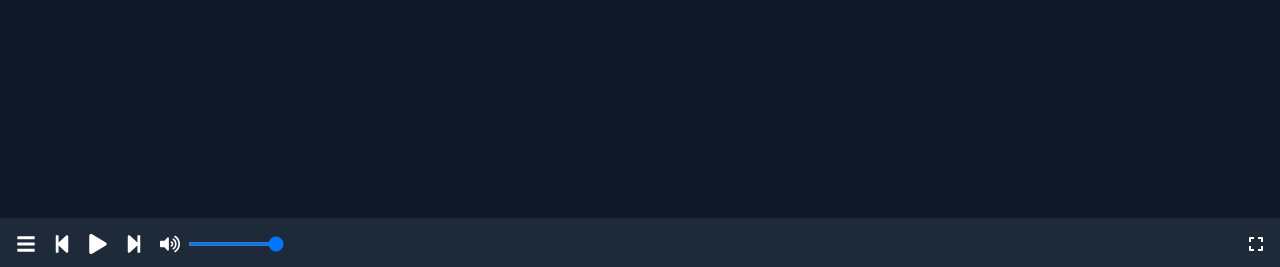
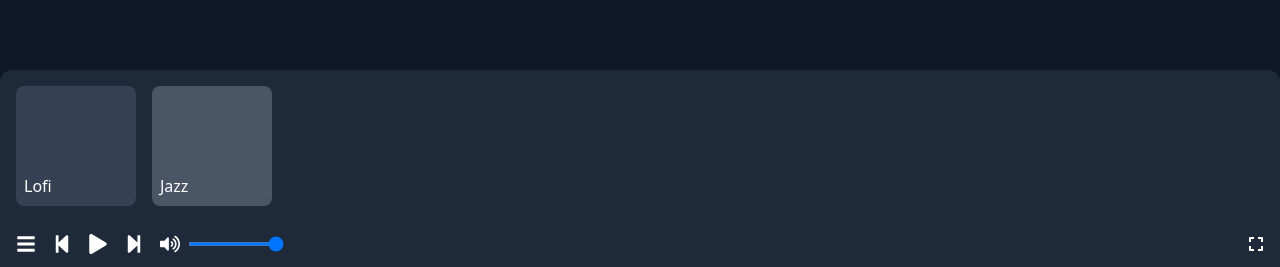
Before and after one commit to saugatdhakal/Pomodoro, a React (Vite) app: page / in a window 1280 px wide. Both pictures are taken after a click on the button 26 px from the left and 774 px from the top of the page. Shown: the part 530-797 px from the top of the page. Built offline with nearby package versions, Linux system fonts and the light colour scheme.

Commit message:
Refactor MusicPlayer component to support multiple albums and tracks with improved navigation and UI enhancements

```diff
--- a/src/component/MusicPlayer.jsx
+++ b/src/component/MusicPlayer.jsx
@@ -16,6 +16,9 @@ import {
 function MusicPlayer() {
   const audioList = [
     {
+      name: "Lofi",
+      tracks: [
+        {
           src: lofi1,
           title: "lofi-1",
         },
@@ -23,16 +26,28 @@ function MusicPlayer() {
           src: lofi2,
           title: "lofi-2",
         },
+      ],
+    },
+    {
+      name: "Jazz",
+      tracks: [
         {
           src: lofi3,
-      title: "lofi-3",
+          title: "lofi-3`",
+        },
+      ],
     },
   ];
   const audioRef = useRef(audioList[0].src);
   const [isPlaying, setIsPlaying] = useState(false);
   const [volume, setVolume] = useState(1);
-  const [selectedAudio, setSelectedAudio] = useState(audioList[0].src);
+  const [selectedAudio, setSelectedAudio] = useState(
+    audioList[0].tracks[0].src
+  );
   const [mute, setMute] = useState(false);
+  const [musicAblemCard, setMusicAblemCard] = useState(false);
+  const [currentAlbumIndex, setCurrentAlbumIndex] = useState(0);
+  const [currentTrackIndex, setCurrentTrackIndex] = useState(0);
 
   const togglePlay = () => {
     if (audioRef.current.paused) {
@@ -45,11 +60,28 @@ function MusicPlayer() {
   };
 
   const rewind = () => {
-    const currentIndex = audioList.findIndex(
-      (audio) => audio.src === selectedAudio
-    );
-    const newIndex = currentIndex > 0 ? currentIndex - 1 : audioList.length - 1;
-    setSelectedAudio(audioList[newIndex].src);
+    // Calculate previous track position
+    let prevTrackIndex = currentTrackIndex - 1;
+    let prevAlbumIndex = currentAlbumIndex;
+
+    // If we're at the start of current album's tracks
+    if (prevTrackIndex < 0) {
+      prevAlbumIndex = currentAlbumIndex - 1;
+      // If we're at the first album, loop to last album
+      if (prevAlbumIndex < 0) {
+        prevAlbumIndex = audioList.length - 1;
+      }
+      prevTrackIndex = audioList[prevAlbumIndex].tracks.length - 1;
+    }
+
+    // Update current indices
+    setCurrentTrackIndex(prevTrackIndex);
+    setCurrentAlbumIndex(prevAlbumIndex);
+
+    // Update selected audio
+    setSelectedAudio(audioList[prevAlbumIndex].tracks[prevTrackIndex].src);
+
+    // Play if currently playing
     if (isPlaying) {
       audioRef.current.load();
       audioRef.current.addEventListener(
@@ -63,11 +95,28 @@ function MusicPlayer() {
   };
 
   const forward = () => {
-    const currentIndex = audioList.findIndex(
-      (audio) => audio.src === selectedAudio
-    );
-    const newIndex = currentIndex < audioList.length - 1 ? currentIndex + 1 : 0;
-    setSelectedAudio(audioList[newIndex].src);
+    // Calculate next track position
+    let nextTrackIndex = currentTrackIndex + 1;
+    let nextAlbumIndex = currentAlbumIndex;
+
+    // If we've reached the end of current album's tracks
+    if (nextTrackIndex >= audioList[currentAlbumIndex].tracks.length) {
+      nextTrackIndex = 0;
+      nextAlbumIndex = currentAlbumIndex + 1;
+      // If we've reached the end of all albums, loop back to start
+      if (nextAlbumIndex >= audioList.length) {
+        nextAlbumIndex = 0;
+      }
+    }
+
+    // Update current indices
+    setCurrentTrackIndex(nextTrackIndex);
+    setCurrentAlbumIndex(nextAlbumIndex);
+
+    // Update selected audio
+    setSelectedAudio(audioList[nextAlbumIndex].tracks[nextTrackIndex].src);
+
+    // Play if currently playing
     if (isPlaying) {
       audioRef.current.load();
       audioRef.current.addEventListener(
@@ -105,12 +154,34 @@ function MusicPlayer() {
       }
     }
   };
+  const handleAlbumChange = async (albumIndex) => {
+    try {
+      if (isPlaying) {
+        await audioRef.current.pause();
+      }
+      setCurrentAlbumIndex(albumIndex);
+      setCurrentTrackIndex(0);
+      setSelectedAudio(audioList[albumIndex].tracks[0].src);
+      if (isPlaying) {
+        await audioRef.current.load();
+        await audioRef.current.play();
+      }
+    } catch (error) {
+      console.error("Error changing album:", error);
+    }
+  };
 
   return (
+    <div className="relative ">
       <div className="w-full fixed bottom-0 bg-gray-800 text-white p-4">
         <div className="flex justify-between items-center">
           <div className="flex items-between space-x-4 text-xl">
-          <button className="cursor-pointer">
+            <button
+              onClick={() => {
+                setMusicAblemCard(!musicAblemCard);
+              }}
+              className="cursor-pointer"
+            >
               <FaBars />
             </button>
 
@@ -124,7 +195,6 @@ function MusicPlayer() {
               <FaStepForward />
             </button>
 
-          {/* Volume Control */}
             <div className="flex items-center space-x-2">
               <button className="cursor-pointer" onClick={toggleMute}>
                 {!mute ? <FaVolumeUp /> : <FaVolumeMute />}
@@ -142,7 +212,6 @@ function MusicPlayer() {
             </div>
           </div>
 
-        {/* Fullscreen Button */}
           <button className="cursor-pointer" onClick={handleFullScreen}>
             <FaExpand />
           </button>
@@ -150,6 +219,36 @@ function MusicPlayer() {
 
         <audio ref={audioRef} loop preload="auto" src={selectedAudio} />
       </div>
+      <div
+  className={`fixed bottom-12 z-50 w-full rounded-t-xl bg-gray-800
+    ${musicAblemCard ? "block" : "hidden"}
+  `}
+>
+  <div className="p-4">
+    <div className="flex items-center justify-start space-x-4 overflow-x-auto">
+      {audioList.map((album, albumIndex) => (
+        <div
+          key={albumIndex}
+          onClick={() => {
+            handleAlbumChange(albumIndex);
+          }}
+          className={`relative cursor-pointer rounded-lg p-3 transition-all
+            min-w-[120px] h-auto aspect-square
+            ${
+              currentAlbumIndex === albumIndex
+                ? "bg-gray-700"
+                : "bg-gray-600 hover:bg-gray-700"
+            }`}
+        >
+          <h3 className="absolute bottom-0 left-0 p-2 font-medium text-white">
+            {album.name}
+          </h3>
+        </div>
+      ))}
+    </div>
+  </div>
+</div>
+    </div>
   );
 }
 
--- a/src/component/RestartButton.jsx
+++ b/src/component/RestartButton.jsx
@@ -15,14 +15,14 @@ function RestartButton({ onClick, activeMode }) {
   return (
     <button
       onClick={handleClick}
-      className={`border-2 cursor-pointer ${
+      className={`border-2 cursor-pointer relative ${
         theme === "dark" ? "border-white text-white" : "border-black text-black"
       }  p-3 rounded-full text-2xl transition-colors ${getHoverClasses(
         activeMode
       )}`}
     >
       <MdRestartAlt
-        className={`transform transition-transform duration-500 ${
+        className={`transform  transition-transform duration-500 ${
           rotated ? "rotate-360" : "rotate-0"
         }`}
       />
```
Lines whose indentation alone changed are shown as unchanged.
